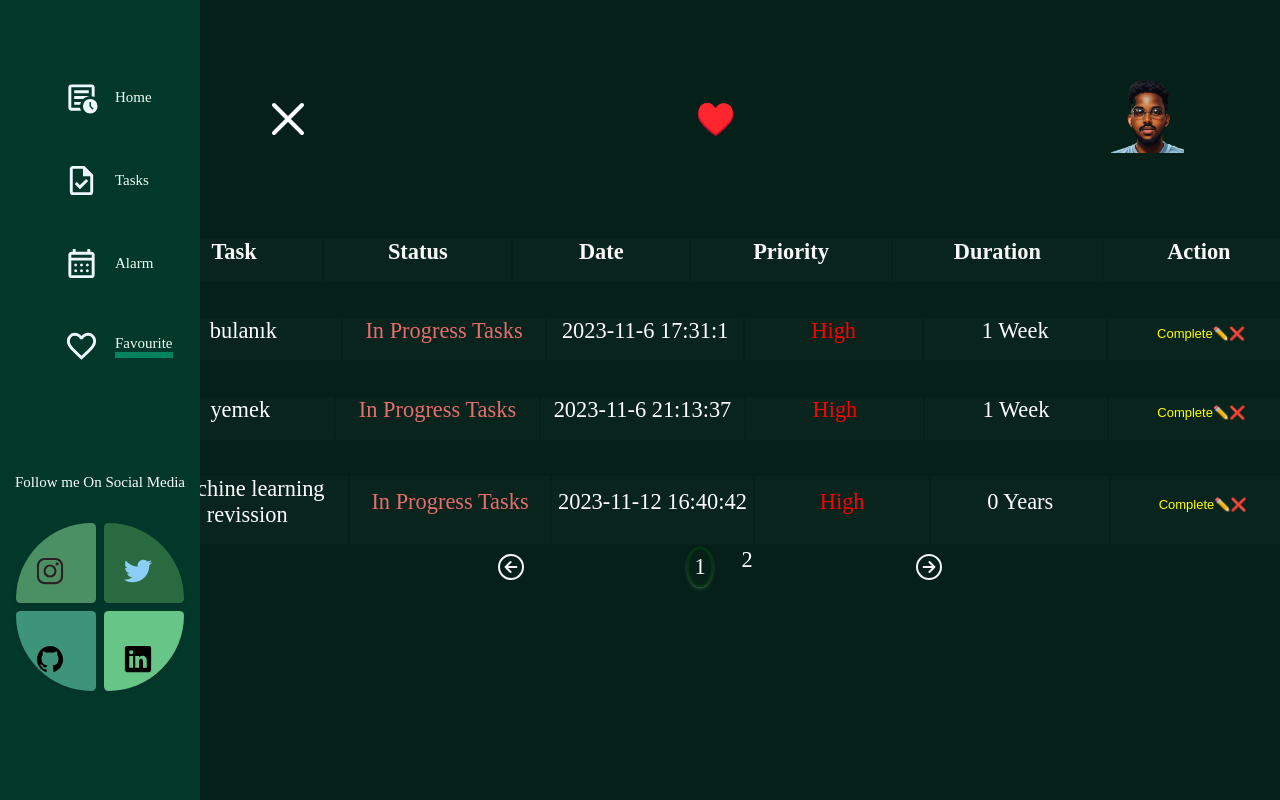
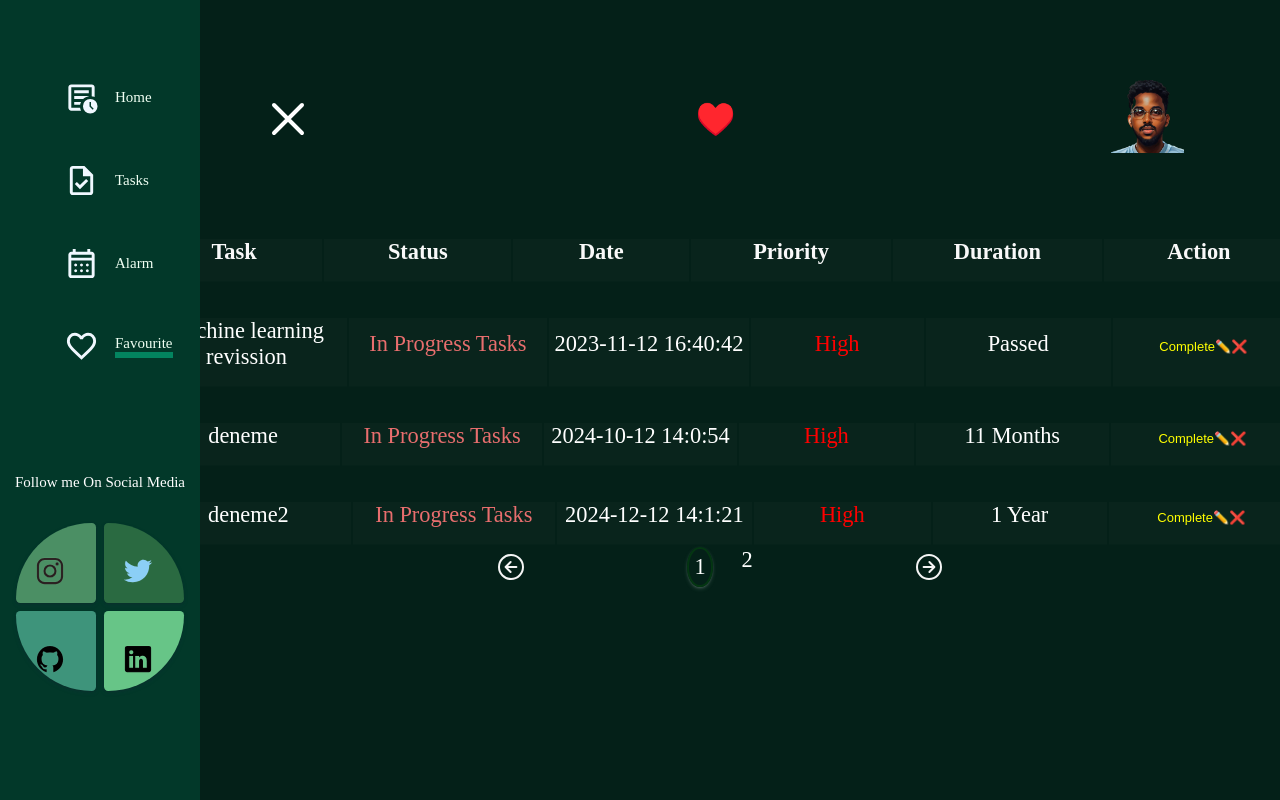
Before and after one commit to bashir-tech/personaltask, a React (Create React App) app: page /favourite in a window 1280 px wide. Shown: the top 800 px of the page. Built offline with nearby package versions, Linux system fonts and the light colour scheme; data requests are answered from the project's data file.

Commit message:
Implement memoization for improved performance

```diff
--- a/data/tasks.json
+++ b/data/tasks.json
@@ -23,22 +23,6 @@
       "due_date": "2023-11-05 18:00:57",
       "state": "Done Tasks",
       "duration": 1
-    },
-    {
-      "id": "2023-11-06T11:31:01.914Z",
-      "name": "bulanık",
-      "priority": "High",
-      "due_date": "2023-11-06 17:31:01",
-      "state": "In Progress Tasks",
-      "duration": 3
-    },
-    {
-      "id": "2023-11-06T16:13:37.012Z",
-      "name": "yemek",
-      "priority": "High",
-      "due_date": "2023-11-06 21:13:37",
-      "state": "In Progress Tasks",
-      "duration": 2
     },
     {
       "id": "2023-11-06T16:21:52.439Z",
@@ -95,6 +79,22 @@
       "due_date": "2024-12-12 14:01:21",
       "state": "In Progress Tasks",
       "duration": 13
+    },
+    {
+      "id": "2023-11-17T08:01:28.483Z",
+      "name": "cunto",
+      "priority": "High",
+      "due_date": "2023-11-17 12:01:28",
+      "state": "Remaining Tasks",
+      "duration": 1
+    },
+    {
+      "id": "2023-11-17T08:03:10.539Z",
+      "name": "waaw",
+      "priority": "High",
+      "due_date": "2023-11-17 13:03:10",
+      "state": "In Progress Tasks",
+      "duration": 2
     }
   ]
 }
--- a/package.json
+++ b/package.json
@@ -8,6 +8,7 @@
     "@testing-library/user-event": "^13.5.0",
     "aos": "^2.3.4",
     "chart.js": "^4.4.0",
+    "framer-motion": "^10.16.4",
     "json-server": "^0.17.4",
     "react": "^18.2.0",
     "react-calendar": "^4.6.0",
--- a/src/Contexts/TasksProvider.js
+++ b/src/Contexts/TasksProvider.js
@@ -1,4 +1,4 @@
-import { createContext, useContext, useEffect, useReducer } from "react";
+import { createContext, useContext, useEffect, useMemo, useReducer } from "react";
 
 const taskContext = createContext();
 
@@ -113,7 +113,7 @@ const TasksProvider = function TasksProvider({ children }) {
         fetchTasks();
     }, [])
 
-    async function UpdastTaskState(id) {
+    const UpdastTaskState = useMemo(async function UpdastTaskState(id) {
         dispatch({ type: "loading" });
 
         try {
@@ -143,7 +143,7 @@ const TasksProvider = function TasksProvider({ children }) {
         } catch (error) {
             dispatch({ type: "rejected", payload: " failed to update" });
         }
-    }
+    }, [tasks])
     async function CreateTask(newTask) {
         dispatch({ type: "loading" });
 
@@ -190,9 +190,86 @@ const TasksProvider = function TasksProvider({ children }) {
         }
     }
 
-    return (
-        <taskContext.Provider
-            value={{
+    const formatdate = (function (dateString) {
+        const date = new Date(dateString);
+
+        if (isNaN(date.getTime())) {
+            console.error('Invalid date:', dateString);
+            return;
+        }
+
+        const calcDayPassed = (date1, date2) =>
+            Math.round((date1 - date2) / (1000 * 60 * 60 * 24));
+
+
+        const currentDate = new Date();
+        const daysPassed = calcDayPassed(currentDate, date);
+
+        if (daysPassed === 0) {
+
+            const hour = `${ date.getHours() === 0 ? "00" : `${ date.getHours() }` }`;
+            const minute = `${ date.getMinutes() }`;
+            const second = `${ date.getSeconds() }`;
+
+            return ` Today ${ hour }:${ minute }:${ second } `;
+        }
+
+        if (daysPassed === -1) return "Tomorrow";
+
+        else {
+
+            const day = `${ date.getDate() }`;
+            const month = `${ date.getMonth() + 1 }`;
+            const year = `${ date.getFullYear() }`;
+            const hour = `${ date.getHours() }`;
+            const minute = `${ date.getMinutes() }`;
+            const second = `${ date.getSeconds() }`;
+
+            return `${ year }-${ month }-${ day } ${ hour }:${ minute }:${ second } `;
+        }
+
+    })
+    const calcDuration = function (dateString) {
+
+        const date = new Date(dateString)
+        if (isNaN(date.getTime())) {
+            console.log("invalid", dateString)
+            return
+        }
+
+        const calcDays = (date1, date2) => Math.round(Math.abs((date1 - date2) / (1000 * 60 * 60 * 24)));
+        const currentDate = new Date();
+        const days = calcDays(currentDate, date)
+        const month = Math.floor(days / 30);
+        console.log(days);
+        const hours = Math.round(Math.abs((currentDate - date) / (1000 * 60 * 60)));
+
+
+        if (days < 1) {
+            return `${ hours === 1 ? `${ hours } Hour` : `${ hours } Hours` } `;
+        }
+
+
+
+        else if (days === 7)
+            return "1 Week"
+        else if (days >= 7 && days <= 30) {
+            const week = Math.floor(days / 7);
+            return `${ week } ${ week === 1 ? "Week" : "Weeks" }`
+        }
+        else if (days >= 30 && days <= 365) {
+
+            return `${ month } ${ month === 1 ? "Month" : "Months" }`
+        }
+        else {
+            const year = Math.floor(days / 365);
+            if (!year || !month || !days) return "Passed"
+            return `${ year } ${ year === 1 ? "Year" : "Years" }`
+        }
+
+    }
+    const value = useMemo(
+        () => ({
             isLoading,
             isOpen,
             dispatch,
@@ -201,8 +278,17 @@ const TasksProvider = function TasksProvider({ children }) {
             order,
             DeleteTask,
             tasks,
-                UpdastTaskState
-            }}
+            UpdastTaskState,
+            formatdate,
+            calcDuration
+        }),
+        [isLoading, isOpen, dispatch, error, order, tasks, UpdastTaskState]
+    );
+    return (
+        <taskContext.Provider
+            value={
+                value
+            }
         >
             {children}
         </taskContext.Provider>
@@ -218,4 +304,6 @@ function useTask() {
     return context;
 }
 
+
+
 export { TasksProvider, useTask };
--- a/src/components/Donetask.js
+++ b/src/components/Donetask.js
@@ -2,7 +2,7 @@ import { useState } from "react";
 import { useTask } from "../Contexts/TasksProvider";
 
 function DoneTask() {
-    const { tasks, DeleteTask, order, isLoading } = useTask();
+    const { tasks, DeleteTask, order, isLoading, formatdate, calcDuration } = useTask();
     const [currenPage, SetCurrentPage] = useState(1);
     const done = tasks.filter((t) => t.state === "Done Tasks");
 
@@ -69,9 +69,9 @@ function DoneTask() {
 
                                     <td>{doneTask.name}</td>
                                     <td className='state'>{doneTask.state}</td>
-                                    <td>{doneTask.due_date}</td>
+                                    <td>{formatdate(doneTask.due_date)}</td>
                                     <td style={{ color: doneTask.priority === "High" ? "red" : doneTask.priority === "Medium" ? "green" : "yellow" }}>{doneTask.priority}</td>
-                                    <td> {doneTask.duration > 1 ? `${ doneTask.duration } Days` : `${ doneTask.duration } Day`} </td>
+                                    <td> {calcDuration(doneTask.due_date)} </td>
 
                                     <td className='btn'>
                                         <button onClick={() => (doneTask.id)} style={{ color: "#ffff", textDecoration: "line-through" }}>
--- a/src/components/InProgressTask.js
+++ b/src/components/InProgressTask.js
@@ -2,7 +2,7 @@ import React, { useState } from 'react';
 import { useTask, } from '../Contexts/TasksProvider';
 function InProgressTasks({ format }) {
 
-    const { tasks, isLoading, order, UpdastTaskState, DeleteTask } = useTask();
+    const { tasks, isLoading, order, UpdastTaskState, DeleteTask, formatdate, calcDuration } = useTask();
 
     const inProgress = tasks.filter((t) => t.state === "In Progress Tasks");
     let OrderedTasks;
@@ -46,82 +46,7 @@ function InProgressTasks({ format }) {
     }
 
 
-    const formatdate = (function (dateString) {
-        const date = new Date(dateString);
 
-        if (isNaN(date.getTime())) {
-            console.error('Invalid date:', dateString);
-            return;
-        }
-
-        const calcDayPassed = (date1, date2) =>
-            Math.round((date1 - date2) / (1000 * 60 * 60 * 24));
-
-
-        const currentDate = new Date();
-        const daysPassed = calcDayPassed(currentDate, date);
-
-        if (daysPassed === 0) {
-
-            const hour = `${ date.getHours() === 0 ? "00" : `${ date.getHours() }` }`;
-            const minute = `${ date.getMinutes() }`;
-            const second = `${ date.getSeconds() }`;
-
-            return ` Today ${ hour }:${ minute }:${ second } `;
-        }
-
-        if (daysPassed === -1) return "Tomorrow";
-
-        else {
-
-            const day = `${ date.getDate() }`;
-            const month = `${ date.getMonth() + 1 }`;
-            const year = `${ date.getFullYear() }`;
-            const hour = `${ date.getHours() }`;
-            const minute = `${ date.getMinutes() }`;
-            const second = `${ date.getSeconds() }`;
-
-            return `${ year }-${ month }-${ day } ${ hour }:${ minute }:${ second } `;
-        }
-
-    })
-    const calcDuration = function (dateString) {
-
-        const date = new Date(dateString)
-        if (isNaN(date.getTime())) {
-            console.log("invalid", dateString)
-            return
-        }
-
-        const calcDays = (date1, date2) => Math.round(Math.abs((date1 - date2) / (1000 * 60 * 60 * 24)));
-        const currentDate = new Date();
-        const days = calcDays(currentDate, date)
-        console.log(days);
-        const hours = Math.round(Math.abs((currentDate - date) / (1000 * 60 * 60)));
-
-
-        if (days < 1) {
-            return `${ hours === 1 ? `${ hours } Hour` : `${ hours } Hours` } `;
-        }
-
-
-
-        else if (days === 7)
-            return "1 Week"
-        else if (days >= 7 && days <= 30) {
-            const week = Math.floor(days / 7);
-            return `${ week } ${ week === 1 ? "Week" : "Weeks" }`
-        }
-        else if (days >= 30 && days <= 365) {
-            const month = Math.floor(days / 30);
-            return `${ month } ${ month === 1 ? "Month" : "Months" }`
-        }
-        else {
-            const year = Math.floor(days / 365);
-            return `${ year } ${ year === 1 ? "Year" : "Years" }`
-        }
-
-    }
 
     return (
         <>
--- a/src/components/RemainTask.js
+++ b/src/components/RemainTask.js
@@ -1,7 +1,7 @@
 import React, { useState } from 'react';
 import { useTask } from '../Contexts/TasksProvider';
 function RemainTask() {
-    const { tasks, dispatch, isLoading, order, DeleteTask, UpdastTaskState } = useTask();
+    const { tasks, dispatch, isLoading, order, DeleteTask, UpdastTaskState, formatdate, calcDuration } = useTask();
     const remainingTasks = tasks.filter((t) => t.state === "Remaining Tasks");
 
     const [currenPage, SetCurrentPage] = useState(1);
@@ -68,9 +68,9 @@ function RemainTask() {
 
                                     <td>{doneTask.name}</td>
                                     <td className='state'>{doneTask.state}</td>
-                                    <td>{doneTask.due_date}</td>
+                                    <td>{formatdate(doneTask.due_date)}</td>
                                     <td style={{ color: doneTask.priority === "High" ? "red" : doneTask.priority === "Medium" ? "green" : "yellow" }}>{doneTask.priority}</td>
-                                    <td> {doneTask.duration > 1 ? `${ doneTask.duration } Days` : `${ doneTask.duration } Day`} </td>
+                                    <td> {calcDuration(doneTask.due_date)}  </td>
 
                                     <td className='btn'>
 
--- a/src/pages/CalendarPage.js
+++ b/src/pages/CalendarPage.js
@@ -30,8 +30,8 @@ function Calendar() {
 
     const [countdowns, setCountdowns] = useState({});
     const { tasks, DeleteTask, UpdastTaskState } = useTask();
-    const upcomingProgress = tasks.filter((t) => t.state === "In Progress Tasks");
-    const upcoming = upcomingProgress.filter((t) => t.duration <= 10);
+    const upcomingProgress = tasks.filter((t) => t.state === "In Pogress Tasks" && t.state === "Remaining");
+    const upcoming = upcomingProgress.filter((t) => t.duration <= 1);
 
 
     useEffect(() => {
@@ -64,7 +64,7 @@ function Calendar() {
         return () => {
             clearInterval(intervalId);
         };
-    }, [upcoming, countdowns]);
+    }, [countdowns]);
 
     function formatCountdown(timeInSeconds) {
         if (timeInSeconds <= 0) {
--- a/src/pages/favouritePage.js
+++ b/src/pages/favouritePage.js
@@ -28,7 +28,7 @@ export default favouritePage
 
 function Favourite({ format }) {
 
-    const { tasks, isLoading, order, UpdastTaskState, DeleteTask } = useTask();
+    const { tasks, isLoading, order, UpdastTaskState, DeleteTask, formatdate, calcDuration } = useTask();
 
     const inProgress = tasks.filter((t) => t.state === "In Progress Tasks");
     let OrderedTasks;
@@ -72,74 +72,6 @@ function Favourite({ format }) {
     }
 
 
-    const formatdate = (function (dateString) {
-        const date = new Date(dateString);
-
-        if (isNaN(date.getTime())) {
-            console.error('Invalid date:', dateString);
-            return;
-        }
-
-        const calcDayPassed = (date1, date2) =>
-            Math.round((date1 - date2) / (1000 * 60 * 60 * 24));
-
-
-        const currentDate = new Date();
-        const daysPassed = calcDayPassed(currentDate, date);
-
-        if (daysPassed === 0) {
-
-            const hour = `${ date.getHours() === 0 ? "00" : `${ date.getHours() }` }`;
-            const minute = `${ date.getMinutes() }`;
-            const second = `${ date.getSeconds() }`;
-
-            return ` Today ${ hour }:${ minute }:${ second } `;
-        }
-
-        if (daysPassed === -1) return "Tomorrow";
-
-        else {
-
-            const day = `${ date.getDate() }`;
-            const month = `${ date.getMonth() + 1 }`;
-            const year = `${ date.getFullYear() }`;
-            const hour = `${ date.getHours() }`;
-            const minute = `${ date.getMinutes() }`;
-            const second = `${ date.getSeconds() }`;
-
-            return `${ year }-${ month }-${ day } ${ hour }:${ minute }:${ second } `;
-        }
-
-    })
-    const calcDuration = function (dateString) {
-        const date = new Date(dateString);
-
-        if (isNaN(date.getTime())) {
-            console.log("invalid", dateString);
-            return;
-        }
-
-        const calcDays = (date1, date2) => Math.round(Math.abs((date1 - date2) / (1000 * 60 * 60 * 24)));
-        const currentDate = new Date();
-        const days = calcDays(currentDate, date);
-        console.log(days);
-
-        if (days < 1) {
-            const hours = Math.round(Math.abs((currentDate - date) / (1000 * 60 * 60)));
-            return `${ hours === 1 ? `${ hours } Hour` : `${ hours } Hours` } `;
-        } else if (days === 7) {
-            return "1 Week";
-        } else if (days >= 7 && days <= 30) {
-            const week = Math.floor(days / 7);
-            return `${ week } ${ week === 1 ? "Week" : "Weeks" }`;
-        } else if (days >= 30 && days <= 365) {
-            const month = Math.floor(days / 30);
-            return `${ month } ${ month === 1 ? "Month" : "Months" }`;
-        } else {
-            const year = Math.floor(days / 365);
-            return `${ year } ${ year === 1 ? "Year" : "Years" }`;
-        }
-    };
 
     return (
         <>
```
Also changed, not shown: 1 other file (tests, documents, lock files or other folders). Lines whose indentation alone changed are shown as unchanged.
